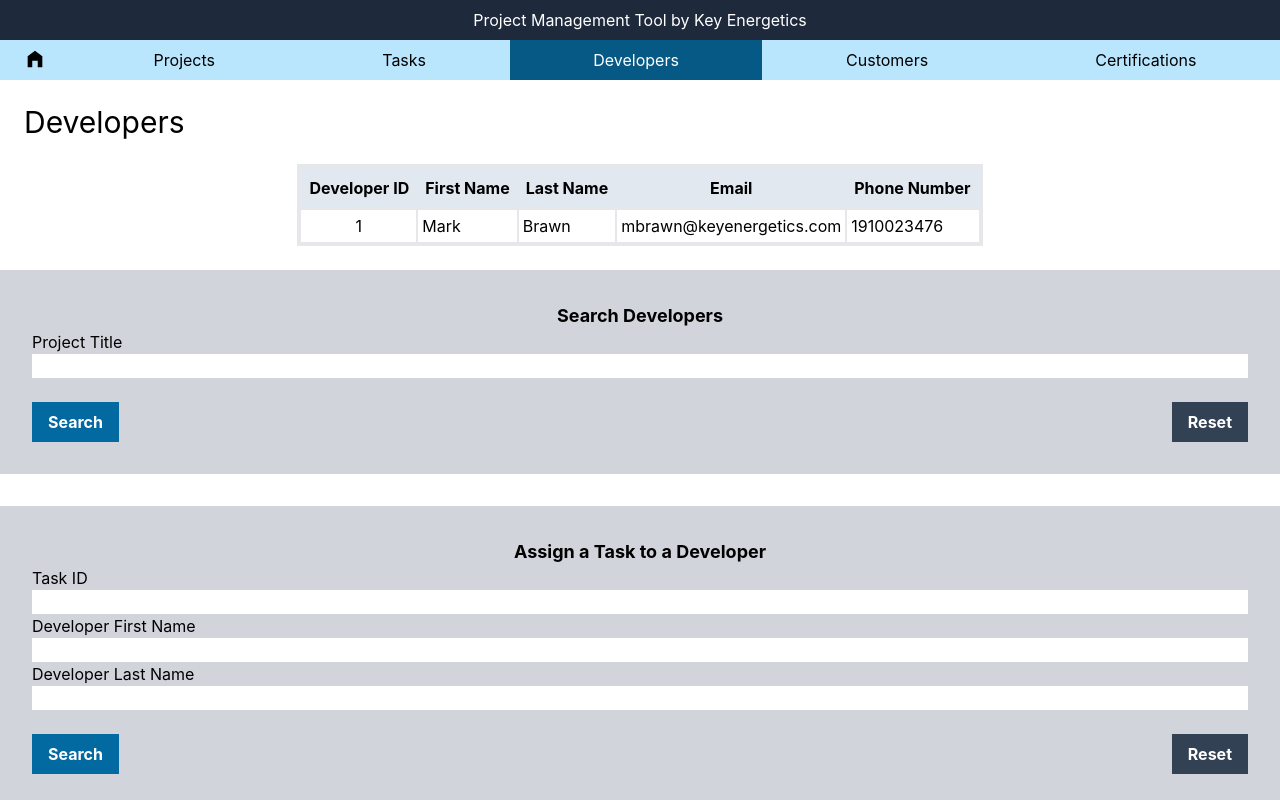
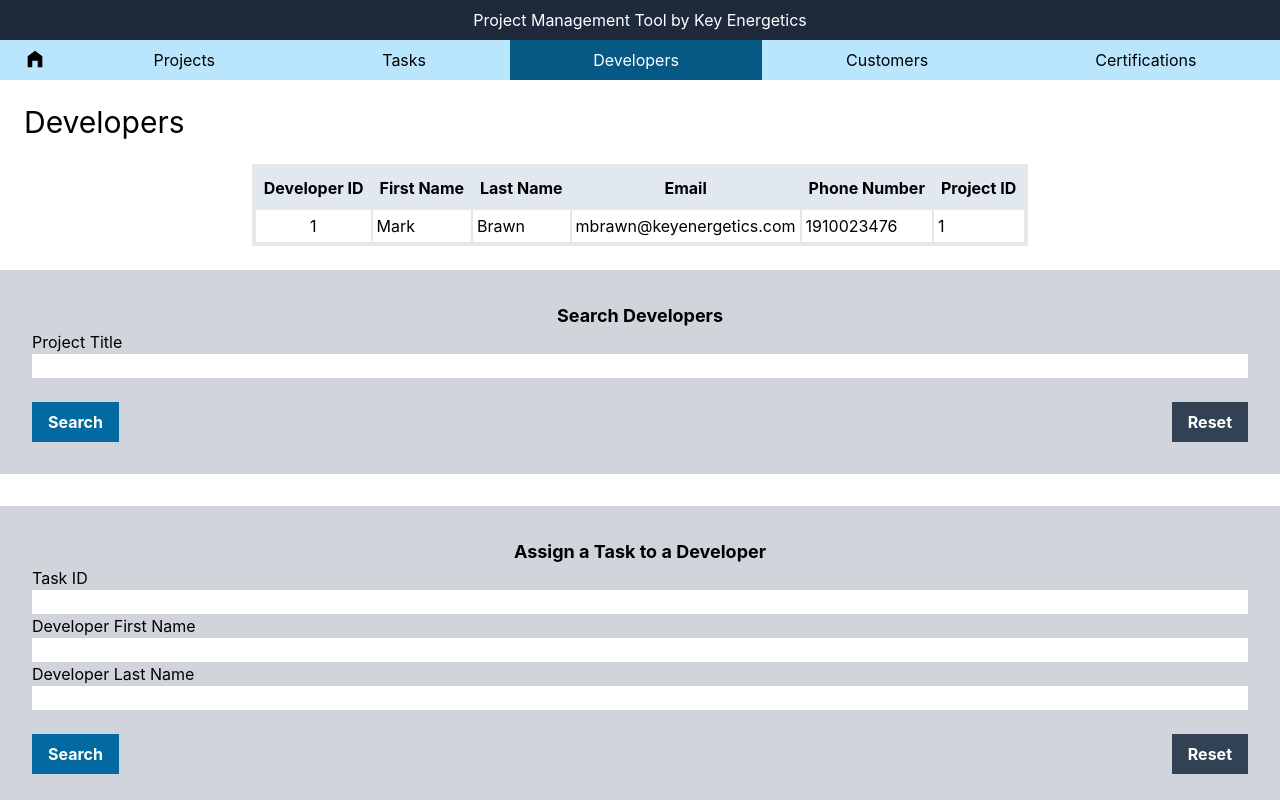
Before and after one commit to galenczk/Agenda-Master, a React (Create React App) app: page /developers in a window 1280 px wide. Shown: the top 800 px of the page. Built offline with nearby package versions, Linux system fonts and the light colour scheme.

Commit message:
Added project_ID to results display table for developer page.

```diff
--- a/src/pages/DeveloperPage.js
+++ b/src/pages/DeveloperPage.js
@@ -20,6 +20,7 @@
               <th class="p-2 bg-slate-200">Last Name</th>
               <th class="p-2 bg-slate-200">Email</th>
               <th class="p-2 bg-slate-200">Phone Number</th>
+              <th class="p-2 bg-slate-200">Project ID</th>
             </tr>
           </thead>
           <tbody>
@@ -31,6 +32,7 @@
                 mbrawn@keyenergetics.com
               </td>
               <td class="p-1 border-2">1910023476</td>
+              <td class="p-1 border-2">1</td>
             </tr>
           </tbody>
         </table>
```
